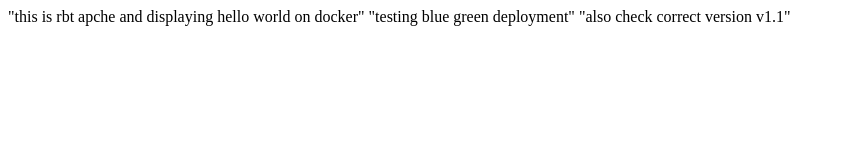
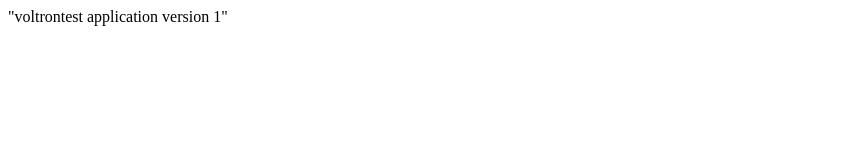
Before and after one commit to sanmahi/dockerimage-rbtapache, a plain HTML site: page index.html in a window 1280 px wide. Shown: the whole page, without its empty margins (0-844 px from the left). Drawn offline with Linux system fonts and the light colour scheme.

Commit message:
new commit for voltrontest

```diff
--- a/index.html
+++ b/index.html
@@ -1,7 +1,5 @@
 <head>
 <body>
-"this is rbt apche and displaying hello world on docker"
-"testing blue green deployment"
-"also check correct version v1.1"
+"voltrontest application version 1"
 </body>
 </head>
```
